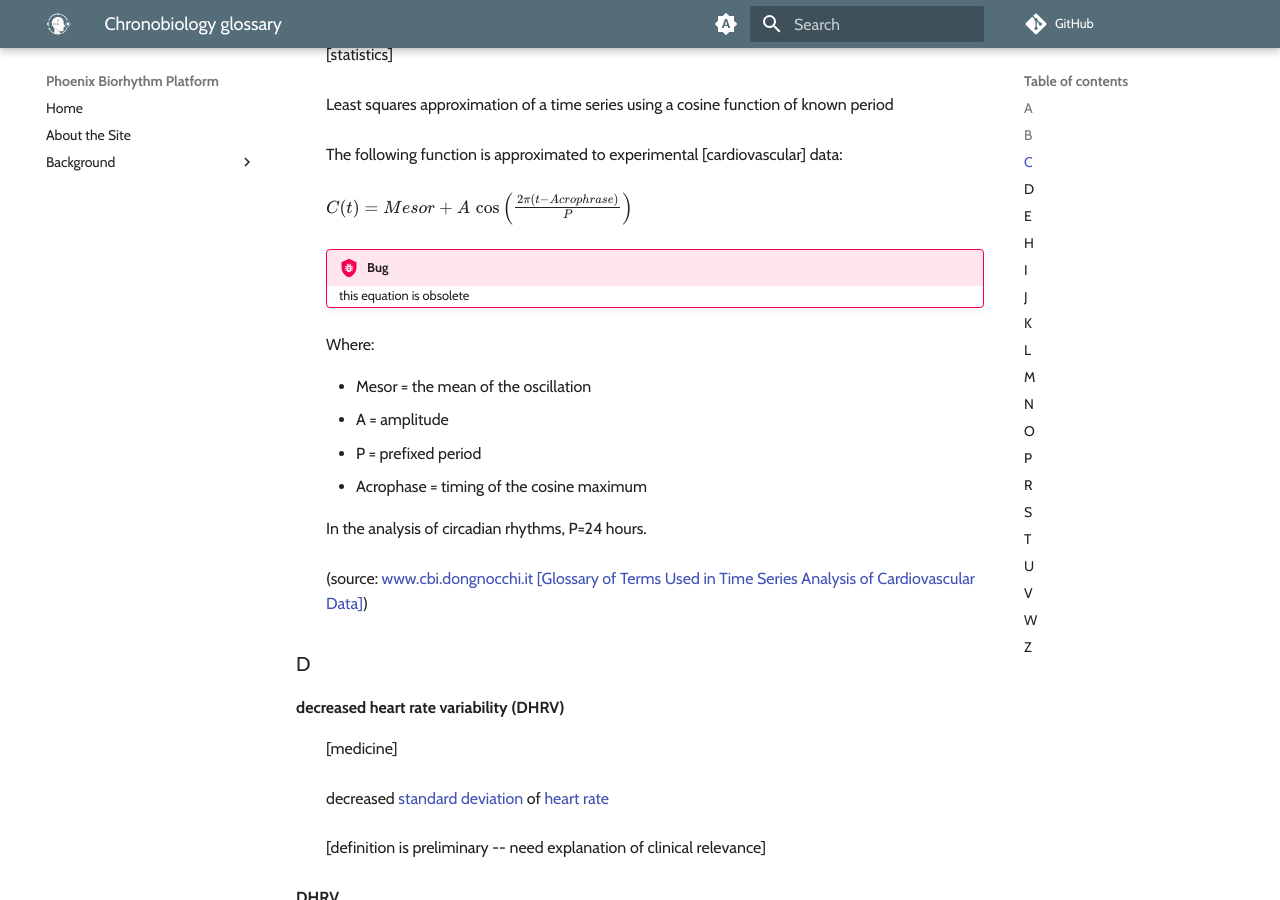
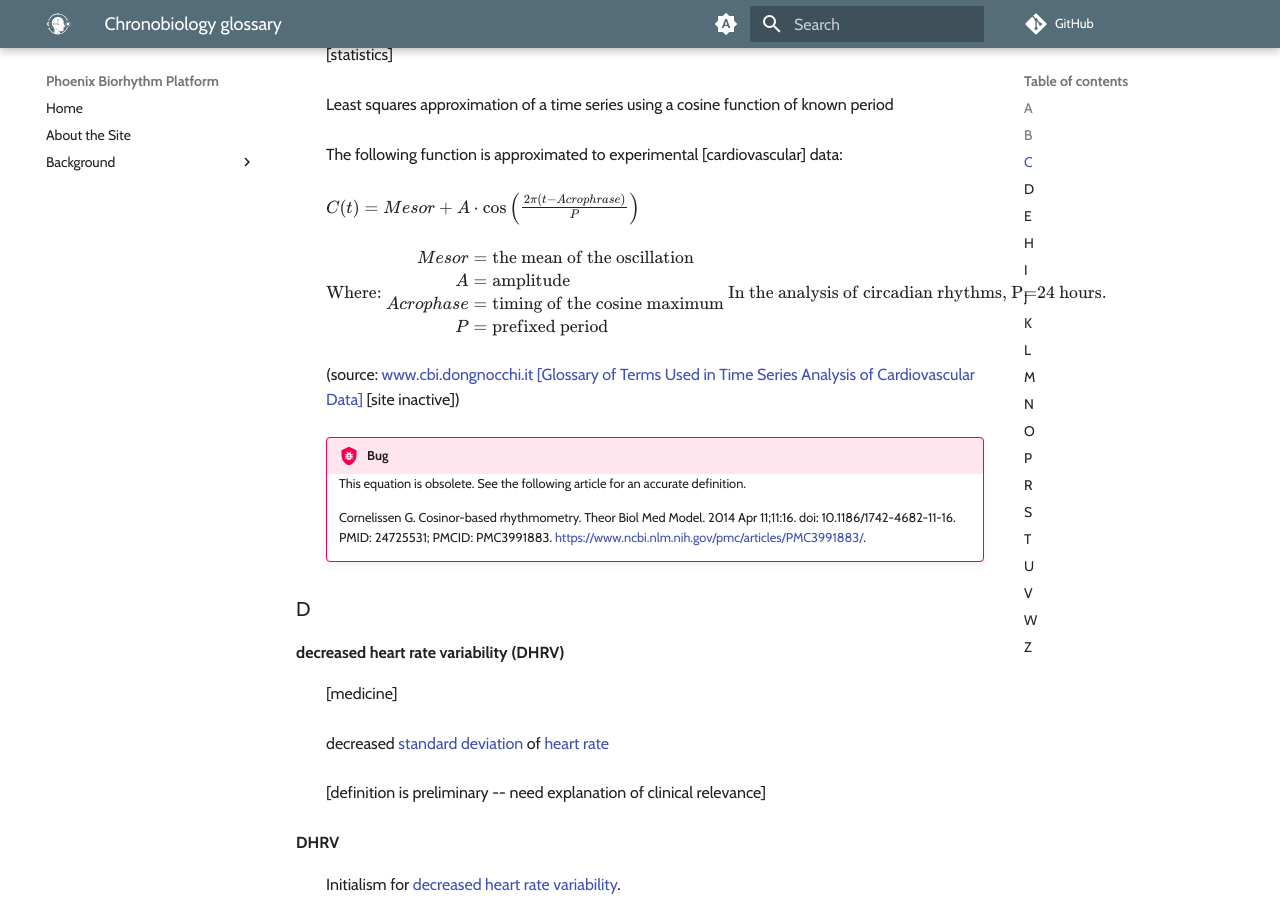
Before and after one commit to phoenix-chronobiology/phoenix-chronobiology.github.io, an MkDocs documentation site: the page built from docs/snippets/chronobiology-glossary.md, in a window 1280 px wide and 900 px high, scrolled down 8378 px. Built offline with MkDocs 1.6.1 and Material for MkDocs 9.7.7, drawn with Linux system fonts in a browser that asks for light colours; comment, search, counter and statistics services are not loaded.

Commit message:
use pymdownx.arithmetex and MathJax to typeset math statements

```diff
--- a/docs/snippets/chronobiology-glossary.md
+++ b/docs/snippets/chronobiology-glossary.md
@@ -235,19 +235,23 @@ Jump to:
 : [statistics]
 : Least squares approximation of a time series using a cosine function of known period
 : The following function is approximated to experimental [cardiovascular] data:
-: \(C(t) = Mesor + A\,\cos\left(\frac{2\pi(t-Acrophrase)}{P}\right)\)
+: \(C(t) = Mesor + A\cdot\cos\left(\frac{2\pi(t-Acrophrase)}{P}\right)\)
+: \(
+    \text{Where:  } \\
+    \begin{align}
+    Mesor &= \text{the mean of the oscillation} \\
+    A &= \text{amplitude} \\
+    Acrophase &= \text{timing of the cosine maximum} \\
+    P &= \text{prefixed period} \\
+    \end{align}
+    \text{  In the analysis of circadian rhythms, P=24 hours.}
+    \)
+
+: (source: [www.cbi.dongnocchi.it [Glossary of Terms Used in Time Series Analysis of Cardiovascular Data]](http://www.cbi.dongnocchi.it/glossary/Glossary.html){: target="_blank" } [site inactive])
 :   !!! bug
-        this equation is obsolete
-: Where:
+        This equation is obsolete. See the following article for an accurate definition.
 
-    * Mesor = the mean of the oscillation
-    * A = amplitude
-    * P = prefixed period
-    * Acrophase = timing of the cosine maximum
-
-    In the analysis of circadian rhythms, P=24 hours.
-
-: (source: [www.cbi.dongnocchi.it [Glossary of Terms Used in Time Series Analysis of Cardiovascular Data]](http://www.cbi.dongnocchi.it/glossary/Glossary.html){: target="_blank" })
+        Cornelissen G. Cosinor-based rhythmometry. Theor Biol Med Model. 2014 Apr 11;11:16. doi: 10.1186/1742-4682-11-16. PMID: 24725531; PMCID: PMC3991883. [https://www.ncbi.nlm.nih.gov/pmc/articles/PMC3991883/](https://www.ncbi.nlm.nih.gov/pmc/articles/PMC3991883/){: target="_blank" }.
 
 
 ### D
```
